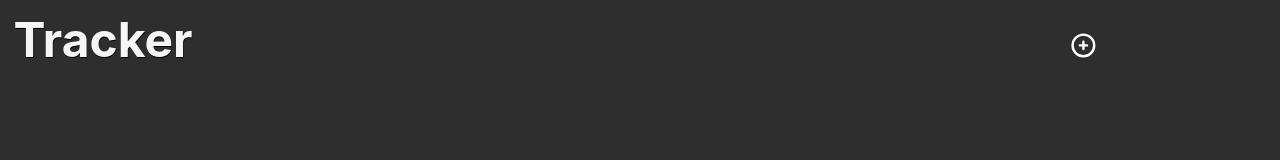
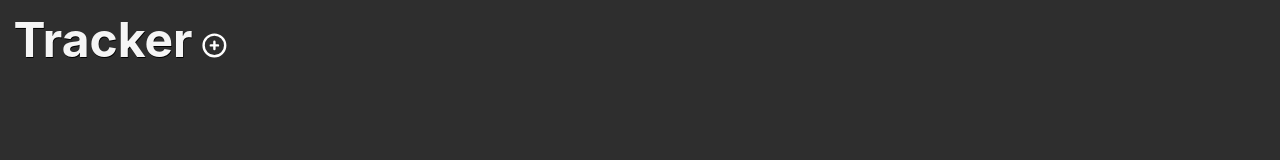
Before and after one commit to piers-taylor-1994/PlantWaterer, a React (Create React App) app: page / in a window 1280 px wide. Shown: the top 160 px of the page. Built offline with nearby package versions, Linux system fonts and the light colour scheme.

Commit message:
Small update to header

```diff
--- a/src/App.scss
+++ b/src/App.scss
@@ -99,7 +99,7 @@ button {
 .header-container {
   display: flex;
   align-items: center;
-  gap: calc(100vw - 21em);
+  gap: 0.4em;
 
   h1 {
     height: 1.5em;
```
